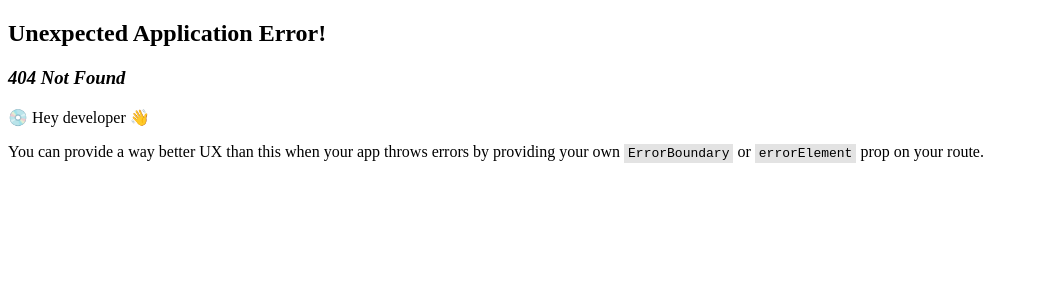
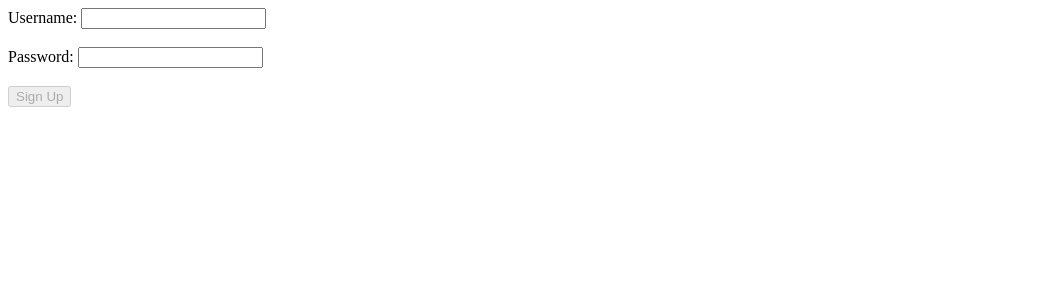
Before and after one commit to rfights/CS618, a React (Vite) app: page /signup in a window 1280 px wide. Before the commit this address had no page. Shown: the top 300 px of the page, without its empty margins (0-1039 px from the left). Built offline with nearby package versions, Linux system fonts and the light colour scheme.

Commit message:
feat: restructure app to separate pages and implement signup functionality

```diff
--- /dev/null
+++ b/src/api/users.js
@@ -0,0 +1,9 @@
+export const signup = async ({ username, password }) => {
+  const res = await fetch(`${import.meta.env.VITE_BACKEND_URL}/user/signup`, {
+    method: 'POST',
+    headers: { 'Content-Type': 'application/json' },
+    body: JSON.stringify({ username, password }),
+  })
+  if (!res.ok) throw new Error('failed to sign up')
+  return await res.json()
+}
--- /dev/null
+++ b/src/pages/Signup.jsx
@@ -0,0 +1,53 @@
+import { useState } from 'react'
+import { useMutation } from '@tanstack/react-query'
+import { useNavigate } from 'react-router-dom'
+import { signup } from '../api/users.js'
+
+export function Signup() {
+  const [username, setUsername] = useState('')
+  const [password, setPassword] = useState('')
+  const navigate = useNavigate()
+
+  const signupMutation = useMutation({
+    mutationFn: () => signup({ username, password }),
+    onSuccess: () => navigate('/login'),
+    onError: () => alert('failed to sign up!'),
+  })
+
+  const handleSubmit = (e) => {
+    e.preventDefault()
+    signupMutation.mutate()
+  }
+
+  return (
+    <form onSubmit={handleSubmit}>
+      <div>
+        <label htmlFor='create-username'>Username: </label>
+        <input
+          type='text'
+          name='create-username'
+          id='create-username'
+          value={username}
+          onChange={(e) => setUsername(e.target.value)}
+        />
+      </div>
+      <br />
+      <div>
+        <label htmlFor='create-password'>Password: </label>
+        <input
+          type='password'
+          name='create-password'
+          id='create-password'
+          value={password}
+          onChange={(e) => setPassword(e.target.value)}
+        />
+      </div>
+      <br />
+      <input
+        type='submit'
+        value={signupMutation.isPending ? 'Signing up...' : 'Sign Up'}
+        disabled={!username || !password || signupMutation.isPending}
+      />
+    </form>
+  )
+}
```
Also changed, not shown: src/App.jsx (+7 -1 lines), src/pages/Blog.jsx (renamed from src/Blog.jsx, +5 -5 lines).
